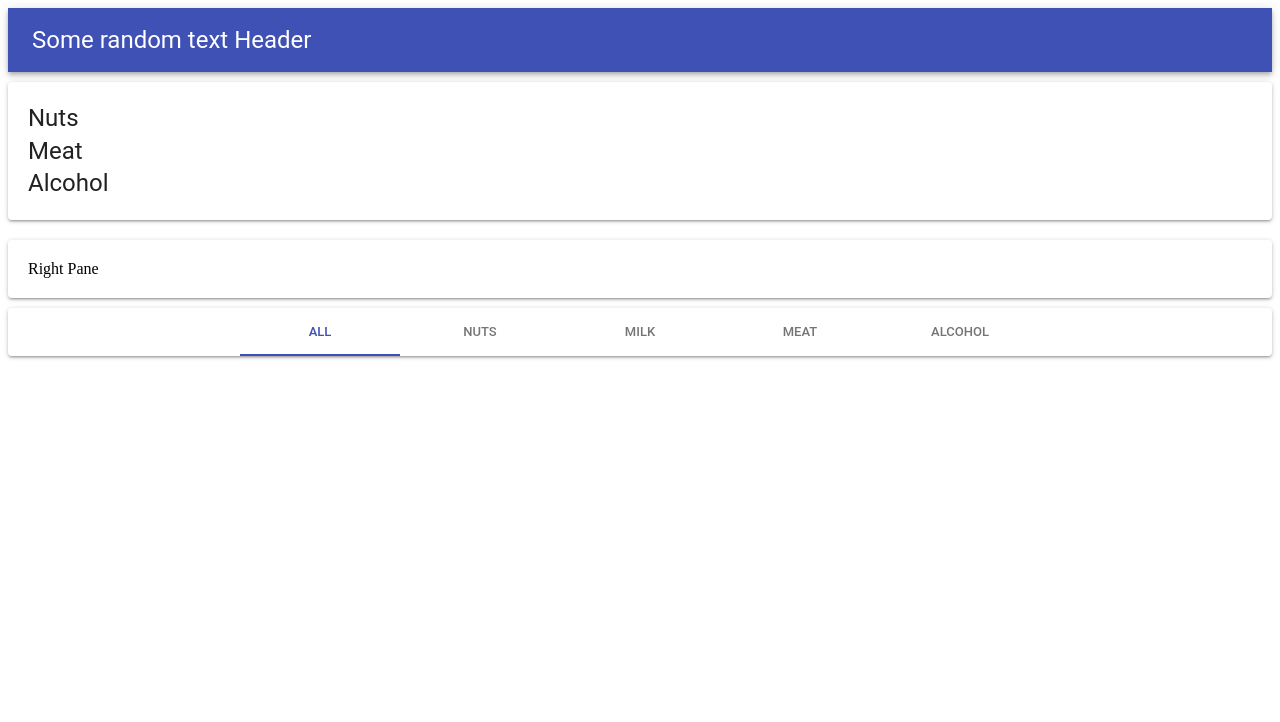
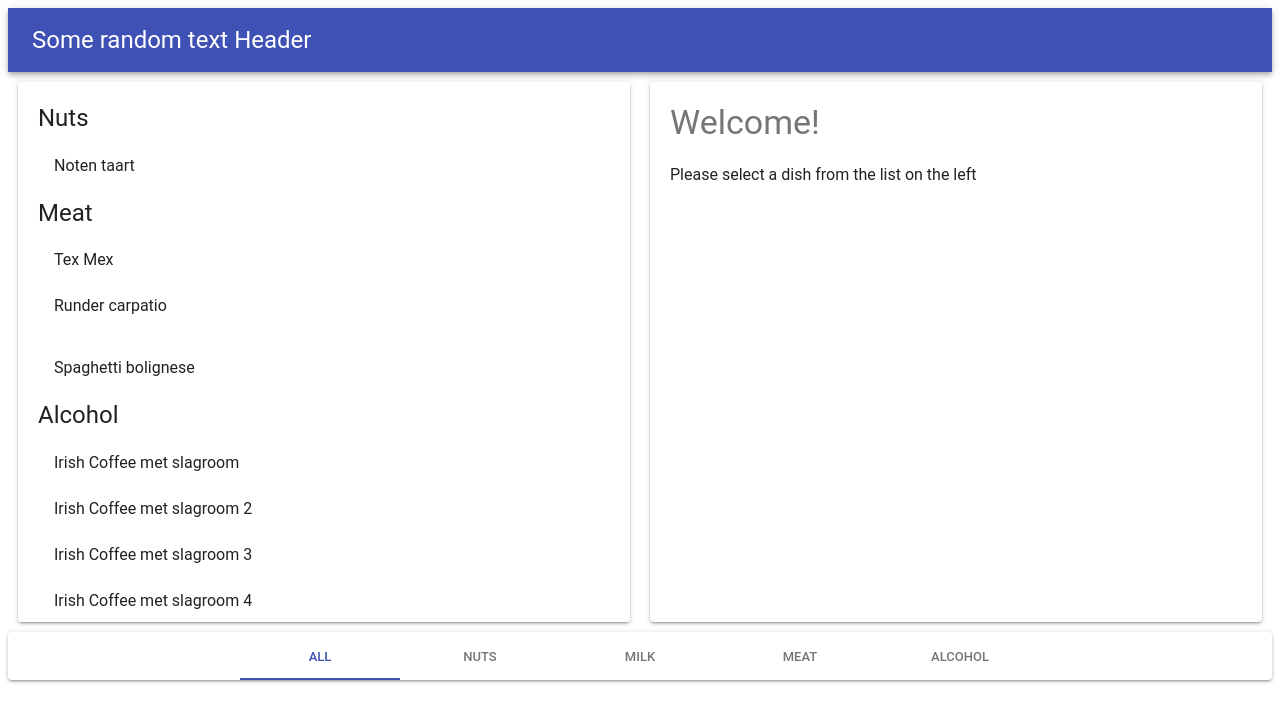
Before and after one commit to JordyStabel/ReactJS_Tutorial, a React (Create React App) app: page / in a window 1280 px wide. Shown: the top 722 px of the page. Built offline with nearby package versions, Linux system fonts and the light colour scheme.

Commit message:
End tutorial 3
Two panes, displaying info that's stored in file.

```diff
--- a/src/Components/App.js
+++ b/src/Components/App.js
@@ -3,10 +3,10 @@ import { Header, Footer } from "./Layouts";
 import Content from "./Content";
 import { allergies, dishes } from "../store";
 
-class App extends Component {
-  constructor(props) {
-    super(props);
-    this.state = { dishes };
+export default class extends Component {
+  state = {
+    dishes,
+    dish: {}
   }
 
   getDishesByAllergy() {
@@ -29,11 +29,10 @@ class App extends Component {
       <Fragment>
         <Header />
 
-        <Content dishes={ this.getDishesByAllergy()} />
+        <Content dishes={this.getDishesByAllergy()} />
 
         <Footer allergies={allergies} />
       </Fragment>
     );
   }
 }
-export default App;
--- a/src/Components/Content/index.js
+++ b/src/Components/Content/index.js
@@ -1,4 +1,4 @@
-import React, { Fragement } from "react";
+import React, { Fragment } from "react";
 import {
   Paper,
   Grid,
@@ -11,25 +11,38 @@ import {
 const style = {
   paper: {
     padding: 20,
-    marginTop: 10,
-    marginBottom: 10
+    margin: 10,
+    height: 500,
+    overflowY: 'auto'
   }
 };
 
 export default ({ dishes }) => (
   <Grid container>
-    <Grid item xs={12}>
+    <Grid item sm>
       <Paper style={style.paper}>
-        {dishes.map(([group, dishes]) =>
-          <Typography variant='headline'>
-            {group}
-          </Typography>
-        )}
+        {dishes.map(([group, dishes]) => (
+          <Fragment>
+            <Typography variant="headline">{group}</Typography>
+            <List component="ul">
+              {dishes.map(({ title }) => (
+                <ListItem button>
+                  <ListItemText primary={title} />
+                </ListItem>
+              ))}
+            </List>
+          </Fragment>
+        ))}
       </Paper>
     </Grid>
 
-    <Grid item xs={12}>
-      <Paper style={style.paper}>Right Pane</Paper>
+    <Grid item sm>
+      <Paper style={style.paper}>
+        <Typography variant="display1">Welcome!</Typography>
+        <Typography variant="subheading" style={{ marginTop: 20 }}>
+          Please select a dish from the list on the left
+        </Typography>
+      </Paper>
     </Grid>
   </Grid>
 );
--- a/src/index.js
+++ b/src/index.js
@@ -2,6 +2,4 @@ import React from "react";
 import ReactDOM from "react-dom";
 import App from "./Components/App";
 
-import "./styles.css";
-
 ReactDOM.render(<App />, document.getElementById("root"));
--- a/src/store.js
+++ b/src/store.js
@@ -37,5 +37,26 @@ export const dishes = [
     description: 'Bevat alcohol en koffie',
     allergies: 'Alcohol',
     price: '€6.00'
+  },
+  {
+    id: 'irish-coffee',
+    title: 'Irish Coffee met slagroom 2',
+    description: 'Bevat alcohol en koffie',
+    allergies: 'Alcohol',
+    price: '€6.00'
+  },
+  {
+    id: 'irish-coffee',
+    title: 'Irish Coffee met slagroom 3',
+    description: 'Bevat alcohol en koffie',
+    allergies: 'Alcohol',
+    price: '€6.00'
+  },
+  {
+    id: 'irish-coffee',
+    title: 'Irish Coffee met slagroom 4',
+    description: 'Bevat alcohol en koffie',
+    allergies: 'Alcohol',
+    price: '€6.00'
   }
 ]
```
